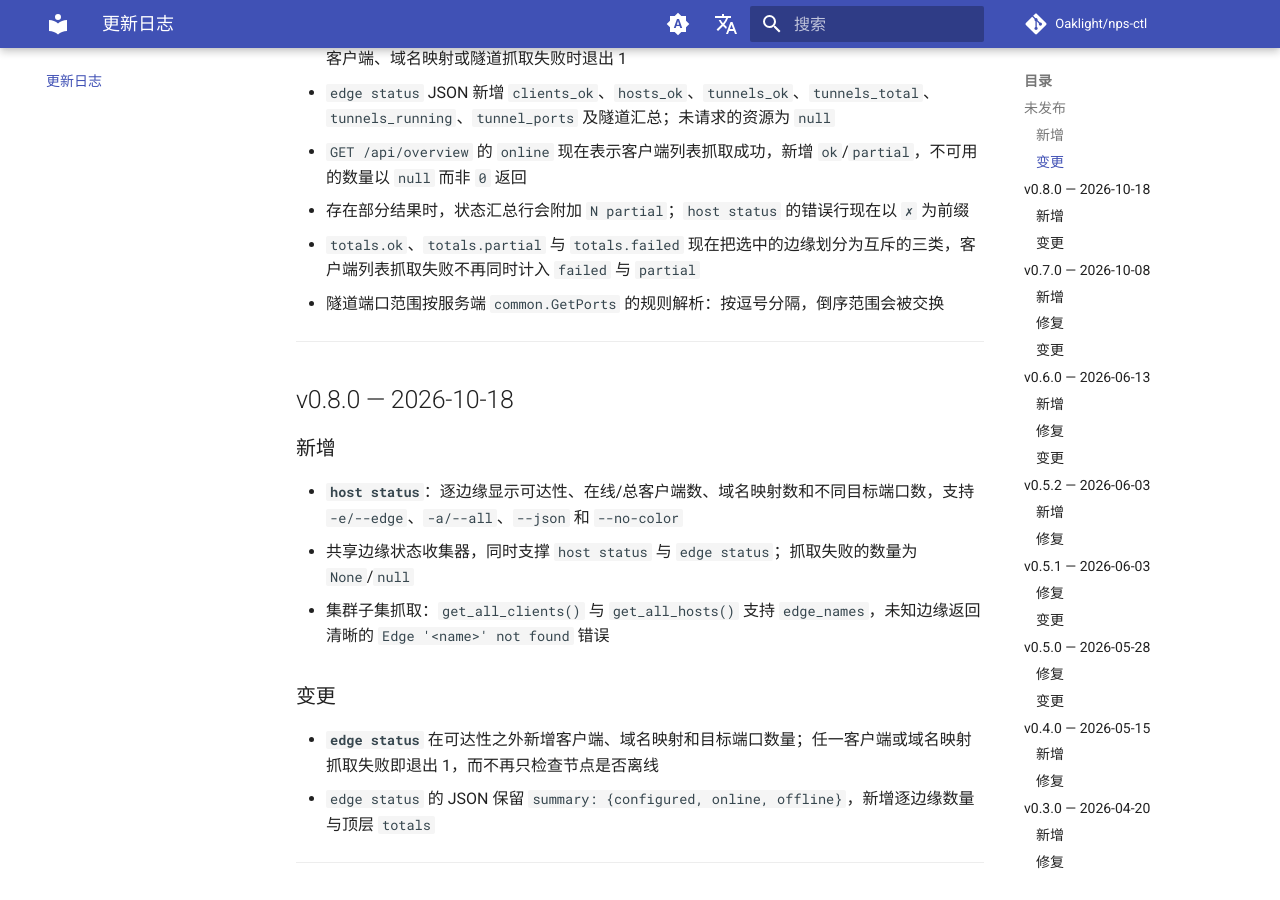
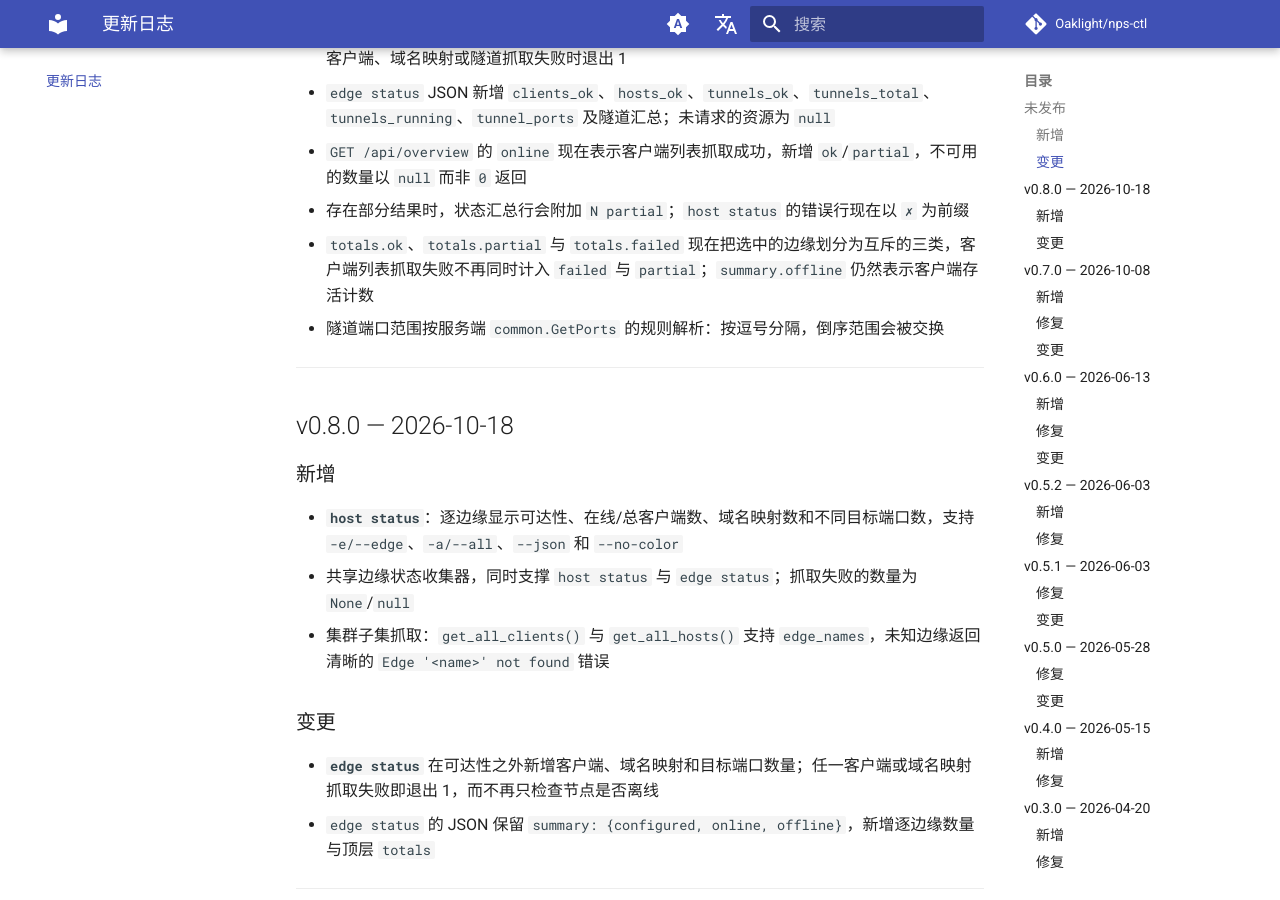
Before and after one commit to Oaklight/nps-ctl, an MkDocs documentation site: the page built from docs/changelog.md, in a window 1280 px wide and 900 px high, scrolled down 744 px. Built offline with MkDocs 1.6.1 and Material for MkDocs 9.7.7, drawn with Linux system fonts in a browser that asks for light colours; comment, search, counter and statistics services are not loaded.

```diff
--- a/docs/changelog.md
+++ b/docs/changelog.md
@@ -25,7 +25,7 @@
 - `edge status` JSON 新增 `clients_ok`、`hosts_ok`、`tunnels_ok`、`tunnels_total`、`tunnels_running`、`tunnel_ports` 及隧道汇总；未请求的资源为 `null`
 - `GET /api/overview` 的 `online` 现在表示客户端列表抓取成功，新增 `ok`/`partial`，不可用的数量以 `null` 而非 `0` 返回
 - 存在部分结果时，状态汇总行会附加 `N partial`；`host status` 的错误行现在以 `✗` 为前缀
-- `totals.ok`、`totals.partial` 与 `totals.failed` 现在把选中的边缘划分为互斥的三类，客户端列表抓取失败不再同时计入 `failed` 与 `partial`
+- `totals.ok`、`totals.partial` 与 `totals.failed` 现在把选中的边缘划分为互斥的三类，客户端列表抓取失败不再同时计入 `failed` 与 `partial`；`summary.offline` 仍然表示客户端存活计数
 - 隧道端口范围按服务端 `common.GetPorts` 的规则解析：按逗号分隔，倒序范围会被交换
 
 ---
```
